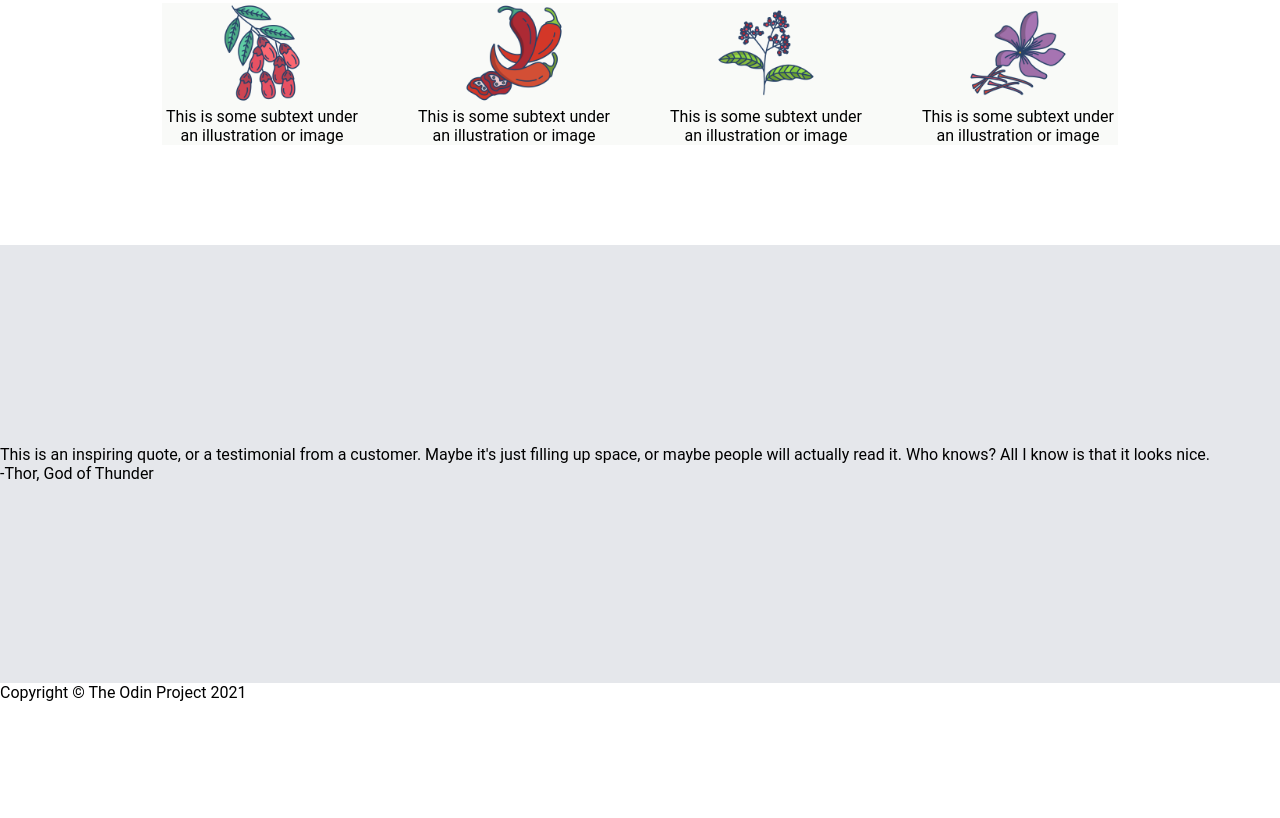
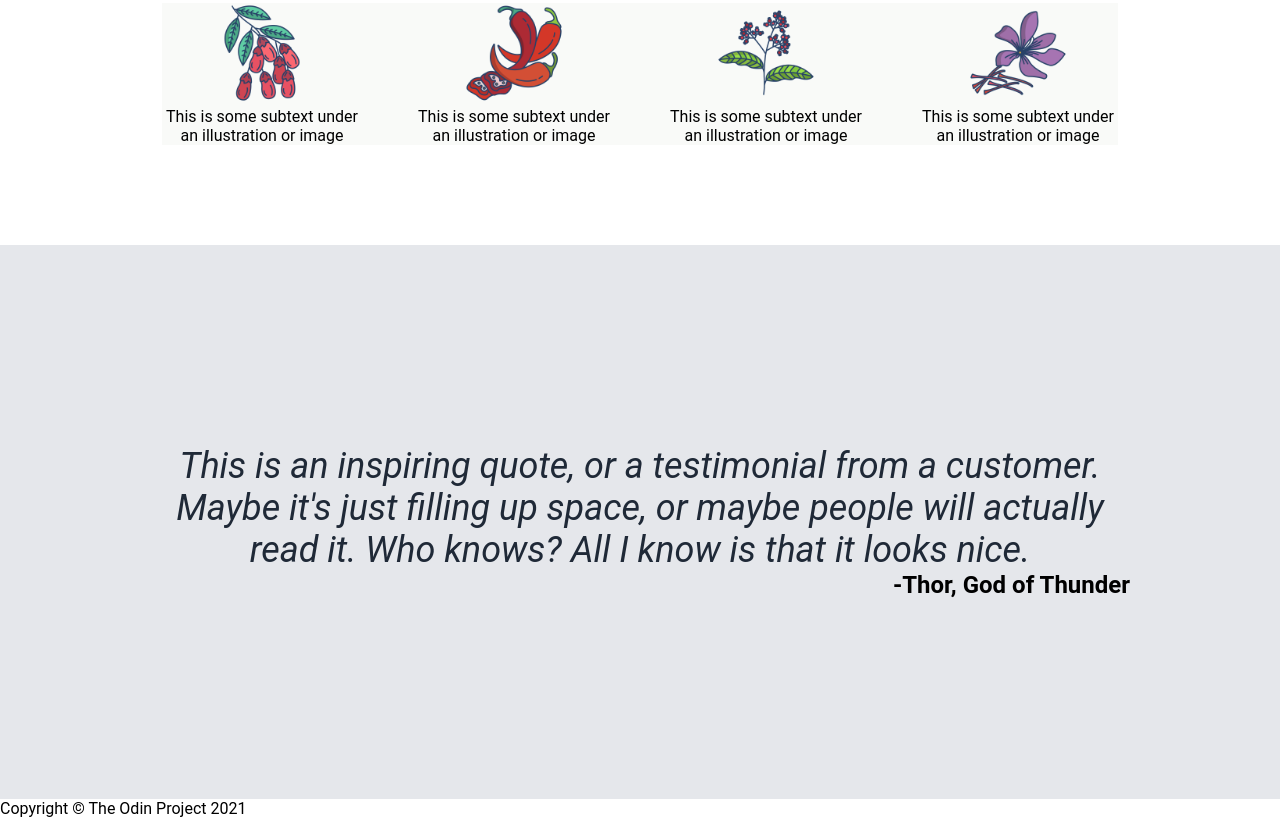
Before and after one commit to sugipo/Landing-Page, a plain HTML site: page index.html in a window 1280 px wide. Shown: the part 795-1613 px from the top of the page. Before the commit the page ends 1497 px from the top, so only its background shows below. Drawn offline with Linux system fonts and the light colour scheme.

Commit message:
finished quote section, started working on call to action section

```diff
--- a/stylesheet.css
+++ b/stylesheet.css
@@ -117,4 +117,26 @@ body {
     background: #e5e7eb;
     padding-top: 200px;
     padding-bottom: 200px;
+    display: flex;
+    flex-direction: column;
+    justify-content: center;
+    text-align: center;
+    padding-left: 150px;
+    padding-right: 150px;
 }
+.Quote{
+    font-size: 36px;
+    font-style: italic;
+    color: #1f2937;
+    display: flex;
+    justify-content: center;
+    flex-wrap: wrap;
+    text-align: center;
+
+}
+.Quote_Author{
+ display: flex;
+ justify-content: right;
+ font-size: 24px;
+ font-weight: bolder;
+}
```
